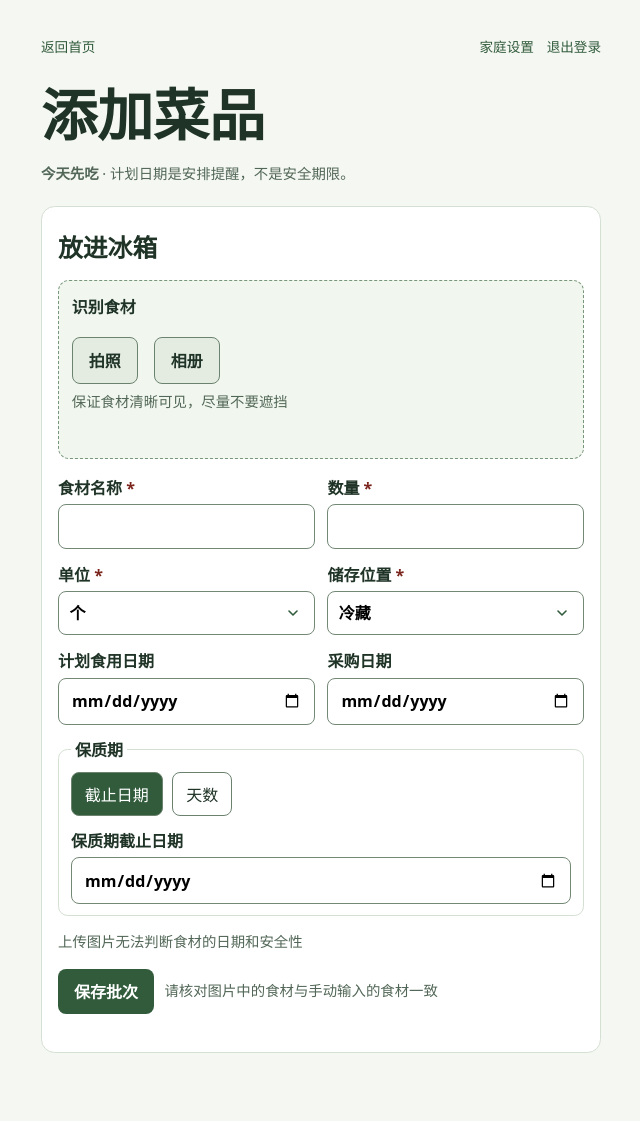
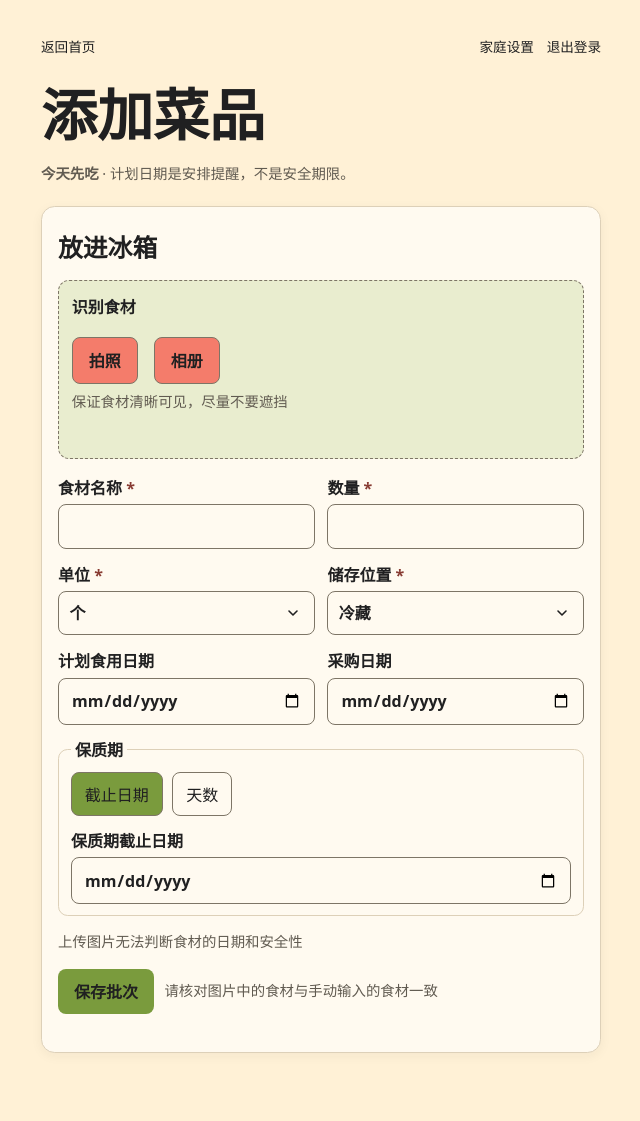
Before and after one commit to yangxufe/SHIJINQIYONG, a Django app: page /inventory/ in a window 1280 px wide. Shown: the whole page, without its empty margins (319-959 px from the left). Run offline with Django 5.2, Linux system fonts and the light colour scheme; a user stored in the database is signed in; tables that the repository leaves empty hold one stand-in row (values such as "Sample post"); parts of the project's set-up code (start-up, migrations or seed data) failed here and were passed over.

Commit message:
Apply cheese-white theme with salmon and mustard accents

```diff
--- a/static/css/app.css
+++ b/static/css/app.css
@@ -1,25 +1,42 @@
-:root { color-scheme: light; font-family: system-ui, -apple-system, "Microsoft YaHei", sans-serif; }
+/* Shared palette: exact brand colors plus readable warm surface/ink tones. */
+:root {
+  color-scheme: light;
+  font-family: system-ui, -apple-system, "Microsoft YaHei", sans-serif;
+  --color-cheese: #FFF1D6;
+  --color-salmon: #F47C6B;
+  --color-sesame: #202021;
+  --color-mustard: #7A9B3D;
+  --color-surface: #FFFAF0;
+  --color-mustard-soft: #E9EDCF;
+  --color-salmon-soft: #FCE0D3;
+  --color-muted: #615B51;
+  --color-outline: #7D7566;
+  --color-border: #DDD0B8;
+  --color-error-ink: #883B32;
+  --color-shadow: rgba(32, 32, 33, .05);
+}
 * { box-sizing: border-box; }
-body { margin: 0; background: #f5f7f2; color: #1f3326; }
+body { margin: 0; background: var(--color-cheese); color: var(--color-sesame); }
 a, a:visited { color: inherit; text-decoration: none; }
 .page { width: min(100%, 38rem); min-height: 100vh; margin: 0 auto; padding: 4rem 1.5rem; }
 h1 { font-size: clamp(2.25rem, 9vw, 3.5rem); line-height: 1.1; margin: 1rem 0; }
 p { font-size: 1.1rem; line-height: 1.7; }
-.note { margin-top: 2rem; padding: 1rem; border-radius: .75rem; background: #e8efe5; font-size: .95rem; }
+.note { margin-top: 2rem; padding: 1rem; border-radius: .75rem; background: var(--color-mustard-soft); font-size: .95rem; }
 .login-form { display: grid; gap: .7rem; margin-top: 2rem; }
 label { font-weight: 700; }
-input { width: 100%; min-height: 2.75rem; padding: .65rem .75rem; border: 1px solid #738875; border-radius: .5rem; background: white; font: inherit; }
-button { min-height: 2.75rem; margin-top: .5rem; padding: .65rem 1rem; border: 0; border-radius: .5rem; background: #315b3b; color: white; font: inherit; font-weight: 700; cursor: pointer; }
-.error { padding: .75rem; border-radius: .5rem; background: #f9e3de; color: #7b241c; }
+input { color: var(--color-sesame); accent-color: var(--color-sesame); width: 100%; min-height: 2.75rem; padding: .65rem .75rem; border: 1px solid var(--color-outline); border-radius: .5rem; background: var(--color-surface); font: inherit; }
+input::placeholder, textarea::placeholder { color: var(--color-muted); opacity: 1; }
+button { min-height: 2.75rem; margin-top: .5rem; padding: .65rem 1rem; border: 0; border-radius: .5rem; background: var(--color-mustard); color: var(--color-sesame); font: inherit; font-weight: 700; cursor: pointer; }
+.error { box-shadow: inset 4px 0 var(--color-salmon); padding: .75rem; border-radius: .5rem; background: var(--color-salmon-soft); color: var(--color-error-ink); }
 .inventory-page { padding-top: 1.5rem; padding-bottom: 3rem; }
-.panel { margin: 1.25rem 0; padding: 1rem; border: 1px solid #d4e0d2; border-radius: .85rem; background: #fff; }
+.panel { box-shadow: 0 3px 12px var(--color-shadow); margin: 1.25rem 0; padding: 1rem; border: 1px solid var(--color-border); border-radius: .85rem; background: var(--color-surface); }
 .fields { display: grid; gap: .8rem; }
 .fields label { display: grid; gap: .35rem; }
-select { width: 100%; min-height: 2.75rem; padding: .6rem; border: 1px solid #738875; border-radius: .5rem; background: white; font: inherit; }
+select { color: var(--color-sesame); width: 100%; min-height: 2.75rem; padding: .6rem; border: 1px solid var(--color-outline); border-radius: .5rem; background: var(--color-surface); font: inherit; }
 h2 { margin: .3rem 0 1rem; font-size: 1.55rem; }
 h3 { margin: .2rem 0; font-size: 1.2rem; }
-.small-note { font-size: .9rem; color: #526757; }
-.notice { padding: .8rem; border-radius: .5rem; background: #e2f0dc; }
+.small-note { font-size: .9rem; color: var(--color-muted); }
+.notice { padding: .8rem; border-radius: .5rem; background: var(--color-mustard-soft); }
 .pagination { display: flex; gap: 1rem; align-items: center; }
 .submit-state { margin-left: .7rem; font-size: .9rem; }
 @media (min-width: 38rem) { .fields { grid-template-columns: repeat(2, minmax(0, 1fr)); } }
@@ -30,26 +47,26 @@ h3 { margin: .2rem 0; font-size: 1.2rem; }
 .today-header-actions .text-button { margin: 0; }
 .section-heading { display: flex; align-items: baseline; justify-content: space-between; gap: .5rem; }
 .section-heading h2 { margin-bottom: .35rem; }
-.section-heading span { color: #526757; font-size: .9rem; white-space: nowrap; }
+.section-heading span { color: var(--color-muted); font-size: .9rem; white-space: nowrap; }
 .today-card { margin: .7rem 0; }
 .today-card p { margin: .35rem 0; }
-.review-card { border-left: .3rem solid #a66a35; }
-.empty-state { padding: 1rem; border-radius: .75rem; background: #e8efe5; font-size: .98rem; }
+.review-card { border-left: .3rem solid var(--color-salmon); }
+.empty-state { padding: 1rem; border-radius: .75rem; background: var(--color-mustard-soft); font-size: .98rem; }
 .toolbar, .account-actions { display: flex; align-items: center; flex-wrap: wrap; gap: .75rem; }
-.secondary-button { background: #e4ece2; color: #1f3326; border: 1px solid #6b826e; }
-.text-button { background: transparent; color: #315b3b; text-decoration: none; }
+.secondary-button { background: var(--color-salmon); color: var(--color-sesame); border: 1px solid var(--color-outline); }
+.text-button { background: transparent; color: var(--color-sesame); text-decoration: none; }
 .search-form { margin: .75rem 0 1rem; }
 .search-form label { display: block; margin-bottom: .35rem; }
 .search-row { display: flex; align-items: stretch; gap: .5rem; }
 .search-row input { min-width: 0; flex: 1; }
 .search-row button { flex: 0 0 auto; margin: 0; }
 .lot-card, .today-card { min-width: 0; overflow-wrap: anywhere; }
-.photo-area { padding: .8rem; margin-bottom: 1rem; border: 1px dashed #78967b; border-radius: .7rem; background: #f1f7ee; }
+.photo-area { padding: .8rem; margin-bottom: 1rem; border: 1px dashed var(--color-outline); border-radius: .7rem; background: var(--color-mustard-soft); }
 .photo-area label { display: block; margin-bottom: .4rem; }
 .photo-area input { padding: .45rem; }
 .photo-area .small-note { margin: .4rem 0; }
 .photo-area .submit-state { display: block; min-height: 1.5rem; margin: .35rem 0 0; }
-.advanced-fields { margin-top: 1rem; padding: .65rem .8rem; border: 1px solid #d4e0d2; border-radius: .6rem; }
+.advanced-fields { margin-top: 1rem; padding: .65rem .8rem; border: 1px solid var(--color-border); border-radius: .6rem; }
 .advanced-fields summary { cursor: pointer; font-weight: 700; }
 .advanced-fields .fields { margin-top: .8rem; }
 .recipe-card h2 { margin-bottom: .5rem; }
@@ -59,7 +76,7 @@ h3 { margin: .2rem 0; font-size: 1.2rem; }
 .recipe-ingredient { min-width: 0; }
 .recipe-ingredient label { display: block; margin: .65rem 0; }
 .recipe-ingredient input:not([type="hidden"]) { display: block; margin-top: .3rem; }
-.recipe-meta { color: #526757; font-size: .92rem; overflow-wrap: anywhere; }
+.recipe-meta { color: var(--color-muted); font-size: .92rem; overflow-wrap: anywhere; }
 .recipe-filter label, .recipe-wide-field label, .recipe-upload-form label { display: block; margin: .65rem 0 .3rem; }
 .recipe-filter button { width: 100%; }
 .recipe-search-links { display: flex; flex-wrap: wrap; gap: .75rem; margin: 1rem 0; }
@@ -67,43 +84,45 @@ h3 { margin: .2rem 0; font-size: 1.2rem; }
 .recipe-search-form input { flex-basis: 10rem; }
 .recipe-search-error[hidden] { display: none; }
 .recipe-search-result-panel { overflow-wrap: anywhere; }
-.recipe-search-links a, .action-link { display: inline-flex; min-height: 2.75rem; align-items: center; padding: .5rem .75rem; border: 1px solid #6b826e; border-radius: .5rem; color: #21492b; font-weight: 700; text-decoration: none; }
+.recipe-search-links a, .action-link { display: inline-flex; min-height: 2.75rem; align-items: center; padding: .5rem .75rem; border: 1px solid var(--color-outline); border-radius: .5rem; color: var(--color-sesame); font-weight: 700; text-decoration: none; }
 .recipe-wide-field { margin-top: 1rem; }
-textarea { width: 100%; padding: .65rem .75rem; border: 1px solid #738875; border-radius: .5rem; background: white; font: inherit; resize: vertical; }
+textarea { color: var(--color-sesame); width: 100%; padding: .65rem .75rem; border: 1px solid var(--color-outline); border-radius: .5rem; background: var(--color-surface); font: inherit; resize: vertical; }
 .recipe-note { white-space: pre-line; overflow-wrap: anywhere; }
-.recipe-media-item { margin: 1rem 0; padding: .75rem; border: 1px solid #d4e0d2; border-radius: .6rem; }
+.recipe-media-item { margin: 1rem 0; padding: .75rem; border: 1px solid var(--color-border); border-radius: .6rem; }
 .recipe-media-item img, .recipe-media-item video { display: block; max-width: 100%; max-height: 26rem; border-radius: .4rem; }
 .recipe-media-item form button { margin-top: .25rem; }
 .recipe-upload-form input[type="file"] { min-height: 3rem; }
 .visually-hidden { position: absolute; width: 1px; height: 1px; padding: 0; margin: -1px; overflow: hidden; clip: rect(0, 0, 0, 0); white-space: nowrap; border: 0; }
 .pagination { flex-wrap: wrap; }
 button:disabled { opacity: .7; cursor: progress; }
-:is(a, button, input, select, textarea):focus-visible { outline: 3px solid #c56619; outline-offset: 2px; }
+:is(a, button, input, select, textarea):focus-visible { outline: 3px solid var(--color-sesame); outline-offset: 2px; }
 @media (max-width: 23rem) { .page { padding-left: 1rem; padding-right: 1rem; } }
 .shopping-item form { margin-top: .75rem; }
 .shopping-item .fields { gap: .65rem; }
 .shopping-item .fields button { margin-top: .4rem; }
 .shopping-check { display: flex; align-items: flex-start; gap: .55rem; font-weight: 500; line-height: 1.5; }
 .shopping-check input { width: 1.2rem; min-height: 1.2rem; height: 1.2rem; margin: .15rem 0 0; flex: 0 0 auto; }
-.shopping-stock-row { margin: .35rem 0; padding: .4rem 0; border-bottom: 1px solid #e1e9df; font-size: 1rem; }
+.shopping-stock-row { margin: .35rem 0; padding: .4rem 0; border-bottom: 1px solid var(--color-border); font-size: 1rem; }
 .form-row { display: block; margin: .8rem 0; overflow-wrap: anywhere; }
 .form-row > label { display: block; margin-bottom: .3rem; }
 .form-row input[type="checkbox"], .recipe-card input[type="checkbox"] { width: 1.2rem; height: 1.2rem; min-height: 1.2rem; vertical-align: middle; margin-right: .3rem; }
 .form-row ul { list-style: none; padding: 0; margin: .4rem 0; display: grid; gap: .35rem; }
 .form-row ul label { display: flex; align-items: center; font-weight: 500; }
-.form-row select, .panel select { max-width: 100%; min-height: 2.75rem; padding: .55rem; border: 1px solid #738875; border-radius: .5rem; background: #fff; font: inherit; }
+.form-row select, .panel select { max-width: 100%; min-height: 2.75rem; padding: .55rem; border: 1px solid var(--color-outline); border-radius: .5rem; background: var(--color-surface); font: inherit; }
 .panel li { overflow-wrap: anywhere; }
 
 /* Shared account actions stay in normal flow at every viewport width. */
 .page-controls { display: flex; align-items: center; justify-content: space-between; gap: .5rem; flex-wrap: wrap; margin-bottom: .6rem; }
 .header-actions { display: flex; justify-content: flex-end; align-items: center; gap: .8rem; flex-wrap: wrap; margin-left: auto; }
 .header-actions form { margin: 0; }
-.home-return, .header-actions a, .header-actions button { font-size: .85rem; font-weight: 400; color: #315b3b; text-decoration: none; }
+.home-return, .header-actions a, .header-actions button { font-size: .85rem; font-weight: 400; color: var(--color-sesame); text-decoration: none; }
 .home-return { display: inline-flex; align-items: center; min-height: 2.75rem; }
 .header-actions a { display: inline-flex; align-items: center; min-height: 2.75rem; }
 .header-actions button { background: transparent; margin: 0; padding: .4rem 0; }
 .brand-script { font-family: "STXingkai", "Xingkai SC", "KaiTi", "STKaiti", cursive; font-style: italic; font-weight: 500; letter-spacing: .08em; }
 .welcome-page { text-align: center; padding-top: 22vh; }
+.welcome-actions .action-link { background: var(--color-mustard); color: var(--color-sesame); }
+.welcome-actions .action-link + .action-link { background: var(--color-salmon); }
 .welcome-actions, .photo-actions { display: flex; justify-content: center; flex-wrap: wrap; gap: 1rem; }
 .photo-actions { justify-content: flex-start; }
 .photo-heading { font-size: 1rem; font-weight: 700; margin: 0 0 .5rem; }
@@ -111,29 +130,30 @@ button:disabled { opacity: .7; cursor: progress; }
 .photo-candidates { display: flex; gap: .5rem; flex-wrap: wrap; }
 .photo-candidates button { font-size: .9rem; }
 .home-options { display: grid; gap: 1rem; margin-top: 1.5rem; }
-.home-option { display: block; margin: 0; text-decoration: none; color: inherit; }
-.home-option:hover { border-color: #6b826e; background: #f1f7ee; }
+.home-option { box-shadow: inset 4px 0 var(--color-salmon), 0 3px 12px var(--color-shadow); display: block; margin: 0; text-decoration: none; color: inherit; }
+.home-option:nth-child(even) { box-shadow: inset 4px 0 var(--color-mustard), 0 3px 12px var(--color-shadow); }
+.home-option:hover { border-color: var(--color-outline); background: var(--color-mustard-soft); }
 .home-option p { margin-bottom: .2rem; }
 .password-control { position: relative; min-width: 0; }
 .password-control input { padding-inline-end: 3.25rem; }
-.password-peek { position: absolute; inset-inline-end: .15rem; top: 50%; transform: translateY(-50%); width: 2.75rem; height: 2.75rem; margin: 0; padding: .5rem; display: grid; place-items: center; background: transparent; color: #315b3b; }
+.password-peek { position: absolute; inset-inline-end: .15rem; top: 50%; transform: translateY(-50%); width: 2.75rem; height: 2.75rem; margin: 0; padding: .5rem; display: grid; place-items: center; background: transparent; color: var(--color-sesame); }
 .password-peek[hidden] { display: none; }
 
 /* Third issue list: keep controls and links within their existing page style. */
-.required-mark { color: #7b241c; }
+.required-mark { color: var(--color-error-ink); }
 .inventory-page .fields label { min-width: 0; }
-.shelf-life-field { grid-column: 1 / -1; min-width: 0; margin: 0; padding: .65rem .75rem; border: 1px solid #d4e0d2; border-radius: .6rem; }
+.shelf-life-field { grid-column: 1 / -1; min-width: 0; margin: 0; padding: .65rem .75rem; border: 1px solid var(--color-border); border-radius: .6rem; }
 .shelf-life-field legend { padding: 0 .25rem; font-weight: 700; }
-.fields .shelf-life-toggle { display: inline-flex; align-items: center; min-height: 2.75rem; margin: 0 .35rem .75rem 0; padding: .5rem .8rem; border: 1px solid #6b826e; border-radius: .5rem; font-weight: 500; cursor: pointer; }
-.shelf-life-field input[type="radio"]:checked + label { background: #315b3b; color: #fff; }
-.shelf-life-field input[type="radio"]:focus-visible + label { outline: 3px solid #c56619; outline-offset: 2px; }
+.fields .shelf-life-toggle { display: inline-flex; align-items: center; min-height: 2.75rem; margin: 0 .35rem .75rem 0; padding: .5rem .8rem; border: 1px solid var(--color-outline); border-radius: .5rem; font-weight: 500; cursor: pointer; }
+.shelf-life-field input[type="radio"]:checked + label { background: var(--color-mustard); color: var(--color-sesame); }
+.shelf-life-field input[type="radio"]:focus-visible + label { outline: 3px solid var(--color-sesame); outline-offset: 2px; }
 #shelf-life-date:checked ~ .shelf-life-duration-fields, #shelf-life-days:checked ~ .shelf-life-date-fields { display: none; }
 .shelf-life-field input[type="date"], .shelf-life-field input[type="number"] { min-width: 0; }
 .save-lot-row { display: flex; align-items: center; flex-wrap: wrap; gap: .65rem; }
 .save-lot-row button { margin: 0; flex: 0 0 auto; }
 .save-lot-row .small-note { flex: 1 1 12rem; line-height: 1.5; }
 #recipes-page a { color: inherit; text-decoration: none; }
-select:not([multiple]):not([size]), select[size="1"]:not([multiple]) { appearance: none; -webkit-appearance: none; height: 2.75rem; padding: .55rem 2.75rem .55rem .65rem; background-color: #fff; background-image: url("../img/select-chevron.svg"); background-repeat: no-repeat; background-origin: border-box; background-position: right 1rem center; background-size: .75rem .75rem; }
+select:not([multiple]):not([size]), select[size="1"]:not([multiple]) { appearance: none; -webkit-appearance: none; height: 2.75rem; padding: .55rem 2.75rem .55rem .65rem; background-color: var(--color-surface); background-image: url("../img/select-chevron.svg"); background-repeat: no-repeat; background-origin: border-box; background-position: right 1rem center; background-size: .75rem .75rem; }
 .fields .shopping-check { display: flex; grid-column: 1 / -1; align-items: flex-start; gap: .55rem; }
 .shopping-add-submit { grid-column: 1 / -1; justify-self: start; }
 .shopping-stock-link { white-space: nowrap; }
```
Also changed, not shown: AGENTS.md (+4 -0 lines), docs/BVT.md (+6 -0 lines), docs/HANDOFF.md (+7 -1 lines), docs/PROGRESS.md (+14 -0 lines), static/img/select-chevron.svg.
